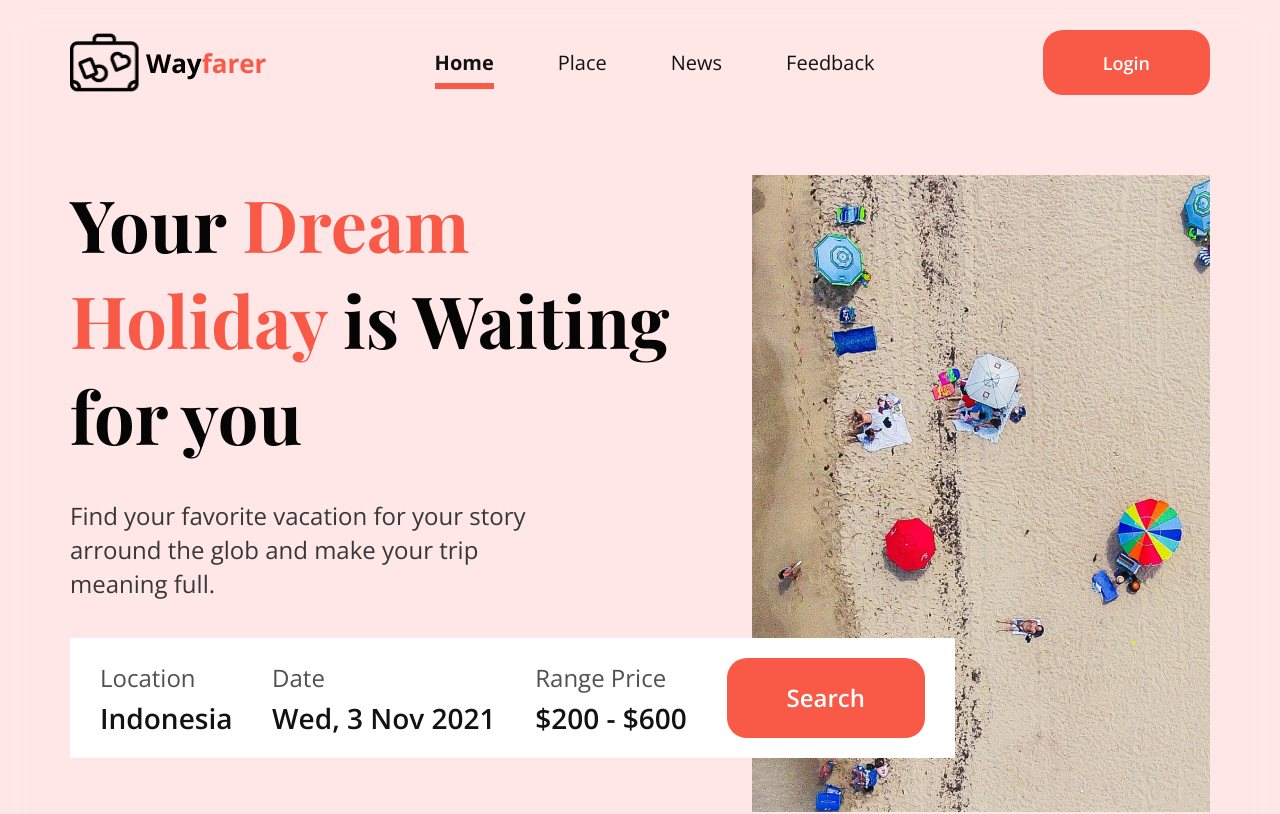
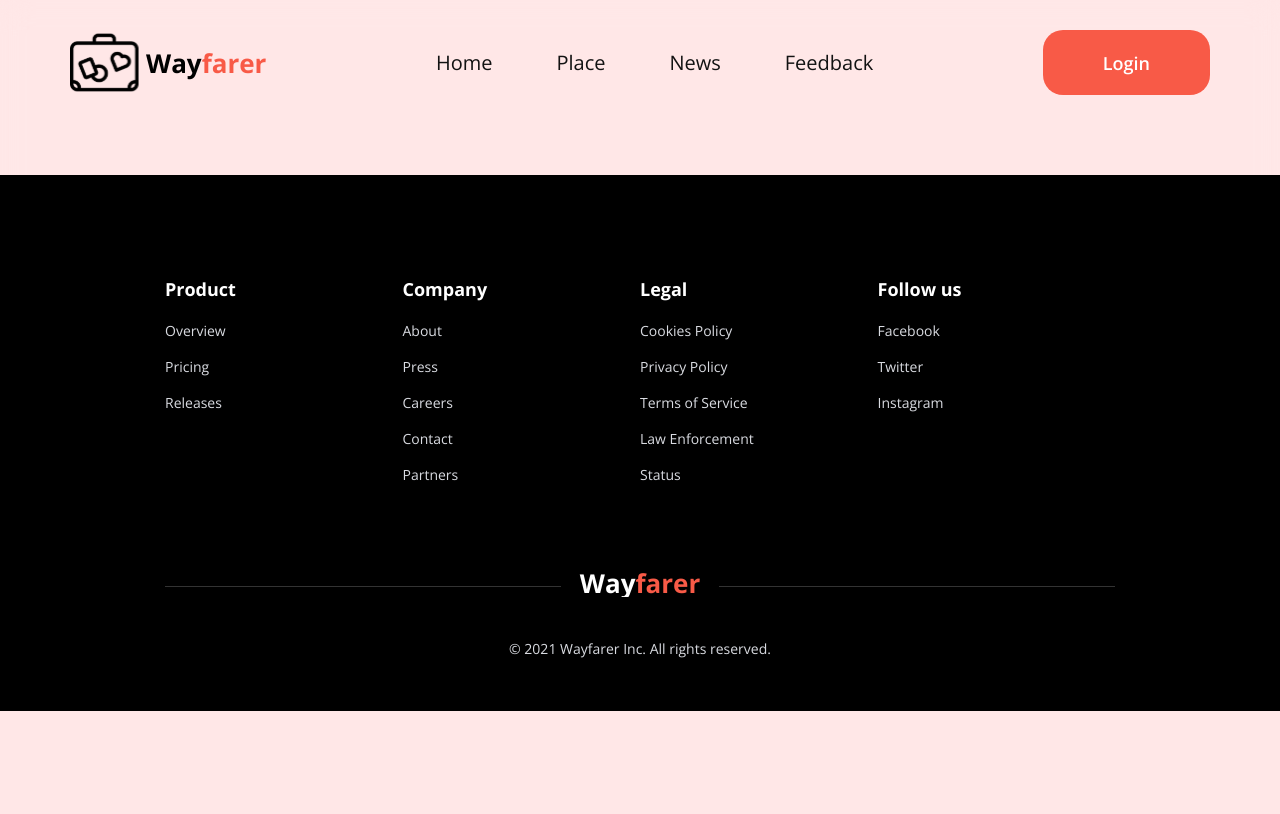
Before and after one commit to f1xgun/react-travelling, a React (Create React App) app: page / in a window 1280 px wide. Shown: the top 814 px of the page. Built offline with nearby package versions, Linux system fonts and the light colour scheme.

Commit message:
Added routing

```diff
--- a/src/App.js
+++ b/src/App.js
@@ -1,31 +1,32 @@
-import Header from './components/Header/Header'
-import Information from './components/Information/Information';
-import NewsSlider from './components/NewsSlider/NewsSlider';
-import Places from './components/Places/Places';
-import FeedBack from './components/FeedBack/FeedBack';
-import Subscribe from './components/Subscribe/Subscribe';
-import Footer from './components/Footer/Footer'
-
+import Header from "./components/Header/Header";
+import Footer from "./components/Footer/Footer";
+import { BrowserRouter as Router, Switch, Route } from "react-router-dom";
+import Home from "./components/Pages/Home";
 
 function App() {
   return (
-    <div>
-      <div className="wrapper">
-        <Header />
-
-        <Information />
-
-        <Places />
-
-        <NewsSlider />
-
-        <FeedBack />
-
-        <Subscribe />
-
+    <Router>
+      <div>
+        <div className="wrapper">
+          <Header />
+          <Switch>
+            <Route path="/home" exact>
+              <Home />
+            </Route>
+            <Route path="/place" exact>
+              places
+            </Route>
+            <Route path="/news" exact>
+              news
+            </Route>
+            <Route path="/feedback" exact>
+              feedback
+            </Route>
+          </Switch>
+        </div>
+        <Footer />
       </div>
-      <Footer />
-    </div>
+    </Router>
   );
 }
 
--- a/src/components/Header/Header.jsx
+++ b/src/components/Header/Header.jsx
@@ -1,5 +1,6 @@
 import Button from "../Button";
 import styles from "./Header.module.scss";
+import {Switch, Route, NavLink } from "react-router-dom";
 function Header() {
   return (
     <header className={styles.header}>
@@ -10,10 +11,29 @@ function Header() {
         </h2>
       </div>
       <ul className={styles.links}>
-        <li className={styles.active}>Home</li>
-        <li>Place</li>
-        <li>News</li>
-        <li>Feedback</li>
+          <NavLink to="/home" activeClassName={styles.active}>
+        <li>
+            Home
+        </li>
+          </NavLink>
+
+          <NavLink to="/place" activeClassName={styles.active}>
+        <li>
+            Place
+        </li>
+          </NavLink>
+
+          <NavLink to="/news" activeClassName={styles.active}>
+        <li>
+            News
+        </li>
+          </NavLink>
+
+          <NavLink to="/feedback" activeClassName={styles.active}>
+        <li>
+            Feedback
+        </li>
+          </NavLink>
       </ul>
       <Button className={styles.login} title="Login" />
     </header>
--- a/src/components/Header/Header.module.scss
+++ b/src/components/Header/Header.module.scss
@@ -26,6 +26,7 @@
         user-select: none;
         li {
             transition: .2s ease-in;
+
                 &::after {
                     position: absolute;
                     content: '';
@@ -36,18 +37,19 @@
                     width: 0;
                     transition: width 0.2s ease-in;
                 }
+
         }
-        .active,
+        .active li,
         li:hover {
             position: relative;
             &::after {
                 width: 100%;
             }
         }
-        .active {
+        .active li{
             font-weight: 700;
         }
-        li:not(:last-child) {
+        a:not(:last-child) {
             margin-right: 64px;
         }
     }
--- /dev/null
+++ b/src/components/Pages/Home.jsx
@@ -0,0 +1,24 @@
+import React from 'react'
+import Information from './../Information/Information';
+import Places from './../Places/Places';
+import NewsSlider from './../NewsSlider/NewsSlider';
+import FeedBack from './../FeedBack/FeedBack';
+import Subscribe from './../Subscribe/Subscribe';
+
+function Home() {
+    return (
+      <>
+        <Information />
+
+        <Places />
+
+        <NewsSlider />
+
+        <FeedBack />
+
+        <Subscribe />
+      </>
+    );
+}
+
+export default Home
```
Lines whose indentation alone changed are shown as unchanged.
